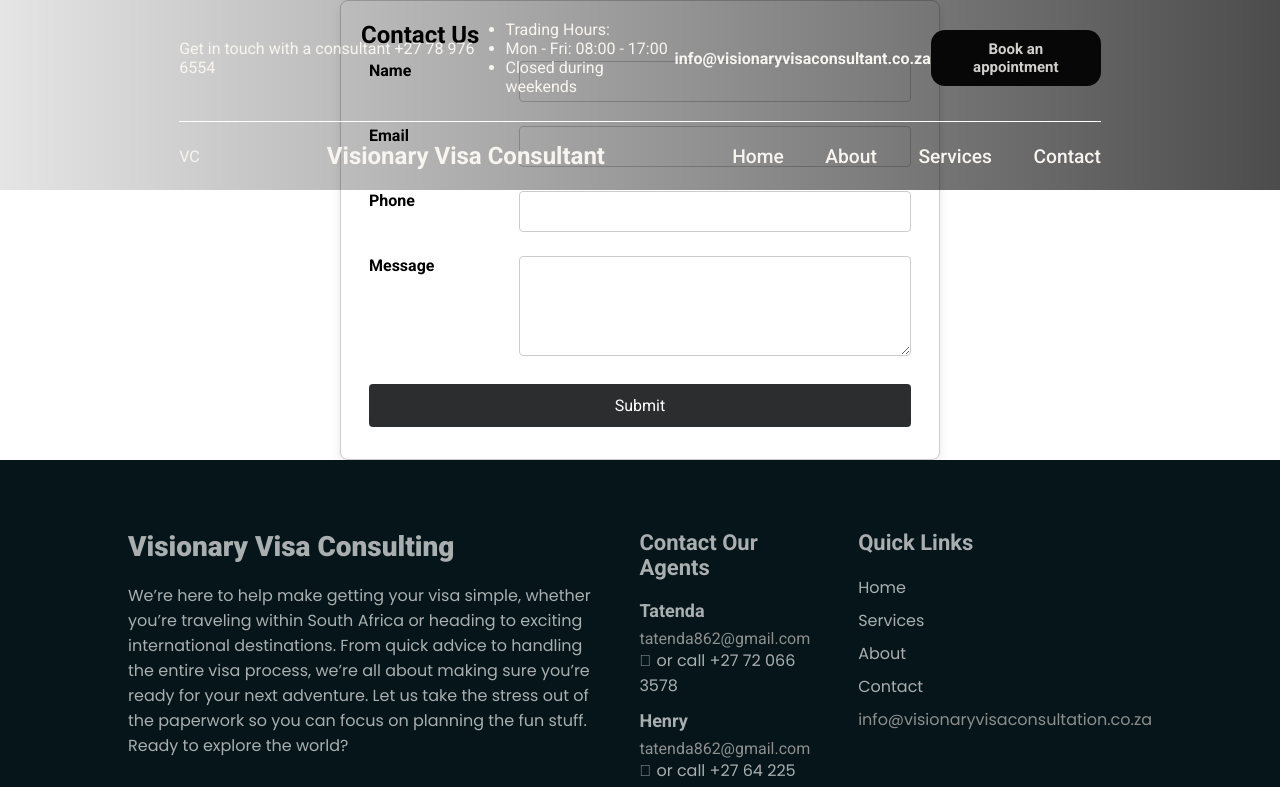
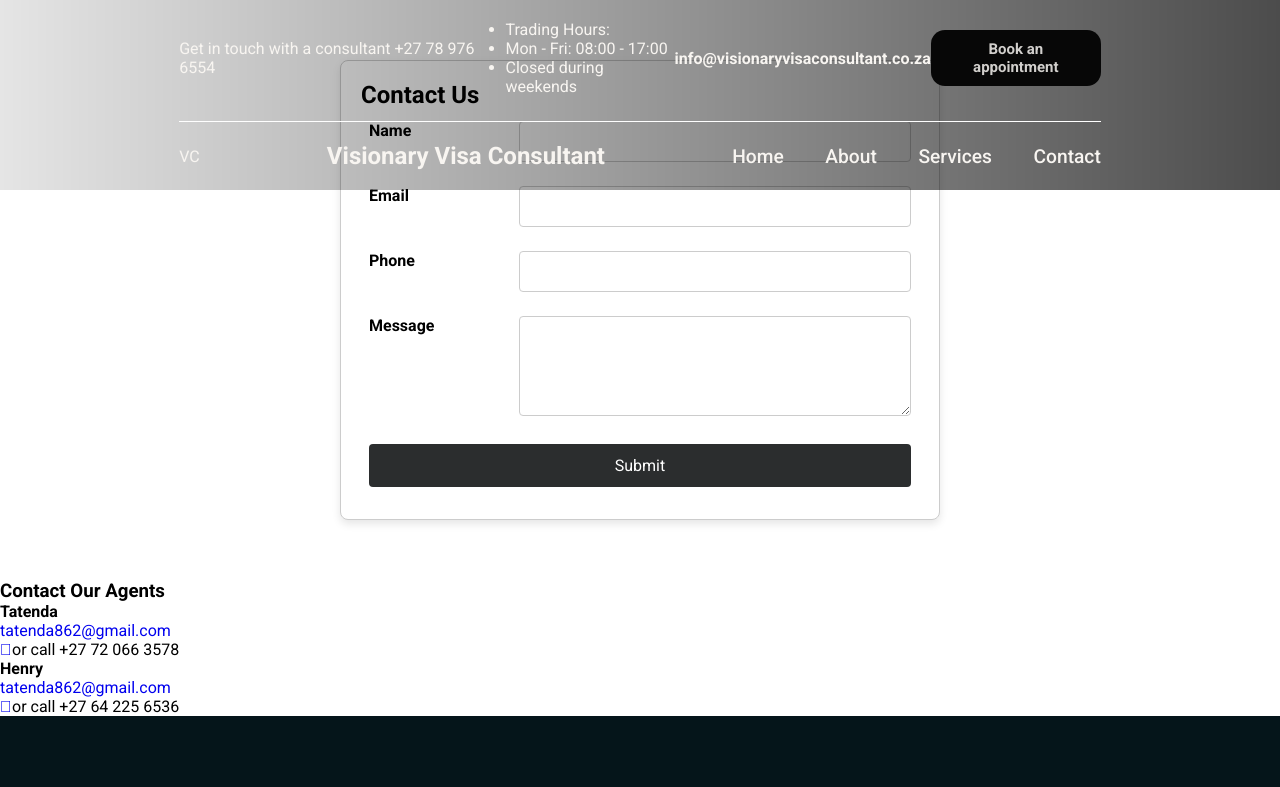
Before and after one commit to Munyabelden/Visa_Consultant-, a React (Create React App) app: page /contact in a window 1280 px wide. Shown: the top 787 px of the page. Built offline with nearby package versions, Linux system fonts and the light colour scheme; the HTML template or start-up script is replaced by a standard one.

Commit message:
Style the contact page

```diff
--- a/src/components/Contact.js
+++ b/src/components/Contact.js
@@ -5,24 +5,31 @@
   return (
     <div>
         <ContactForm />
-        {/*         <div className="services-intro">
-          <h2>Our Services</h2>
-          <p>Our team of visa experts is here to help you with all your visa needs. Whether you’re traveling within South Africa or heading to an international destination, we’ve got you covered. From quick advice to handling the entire visa process, we’re here to make sure you’re ready for your next adventure. Let us take the stress out of the paperwork so you can focus on planning the fun stuff. Ready to explore the world? We've got your back!</p>
+        <div className="contact-section">
+          <h3>Contact Our Agents</h3>
+          <div className="agent-list">
+            <div className="agent-card">
+              <h4>Tatenda</h4>
+              <a href="mailto:tatenda862@gmail.com?subject=Inquiry&body=Visa Consultation Enquiry">
+                tatenda862@gmail.com
+              </a><br />
+              <a href="https://wa.me/+27720663578" target="_blank" rel="noreferrer">
+                <i className="fa-brands fa-whatsapp"></i>
+              </a>
+              <span>or call +27 72 066 3578</span>
+            </div>
+            <div className="agent-card">
+              <h4>Henry</h4>
+              <a href="mailto:your-email@example.com?subject=Inquiry&body=Visa Consultation Enquiry">
+                tatenda862@gmail.com
+              </a><br />
+              <a href="https://wa.me/+27 64 225 6536" target="_blank" rel="noreferrer">
+                <i className="fa-brands fa-whatsapp"></i>
+              </a>
+              <span>or call +27 64 225 6536</span>
+            </div>
+          </div>
         </div>
-        <div className="services-list">
-          <div className="service">
-            <h3>Visa Applications</h3>
-            <p>Need help with your visa application? We’ve got you covered. Our team of visa experts is here to help you with all your visa needs. Whether you’re traveling within South Africa or heading to an international destination, we’ve got you covered.</p>
-          </div>
-          <div className="service">
-            <h3>Visa Consultations</h3>
-            <p>Not sure where to start with your visa application? We offer visa consultations to help you get started. Our team of visa experts is here to answer all your questions and guide you through the visa process.</p>
-          </div>
-          <div className="service">
-            <h3>Visa Renewals</h3>
-            <p>Need to renew your visa? We can help. Our team of visa experts is here to help you with all your visa needs. Whether you’re traveling within South Africa or heading to an international destination, we’ve got you covered.</p>
-          </div>
-        </div> */}
         <Footer />
     </div>
   )
--- /dev/null
+++ b/src/components/styles/Conatct.css
@@ -0,0 +1,25 @@
+.contact-section {
+    margin-block: 60px;
+  }
+
+  .agent-list {
+    display: flex;
+    flex-direction: column;
+    gap: 20px;
+  }
+
+  .agent-card {
+    display: flex;
+    flex-direction: column;
+  }
+
+  @media (min-width: 768px) {
+    .agent-list {
+      flex-direction: row;
+      justify-content: space-between;
+    }
+
+    .agent-card {
+      flex-direction: column;
+    }
+  }
--- a/src/components/styles/Form.css
+++ b/src/components/styles/Form.css
@@ -1,6 +1,6 @@
 .form-container {
     max-width: 600px;
-    margin: 0 auto;
+    margin: 60px auto;
     padding: 20px;
     box-shadow: 0 4px 8px rgba(0, 0, 0, 0.1);
     border: 1px solid #ccc;
```
